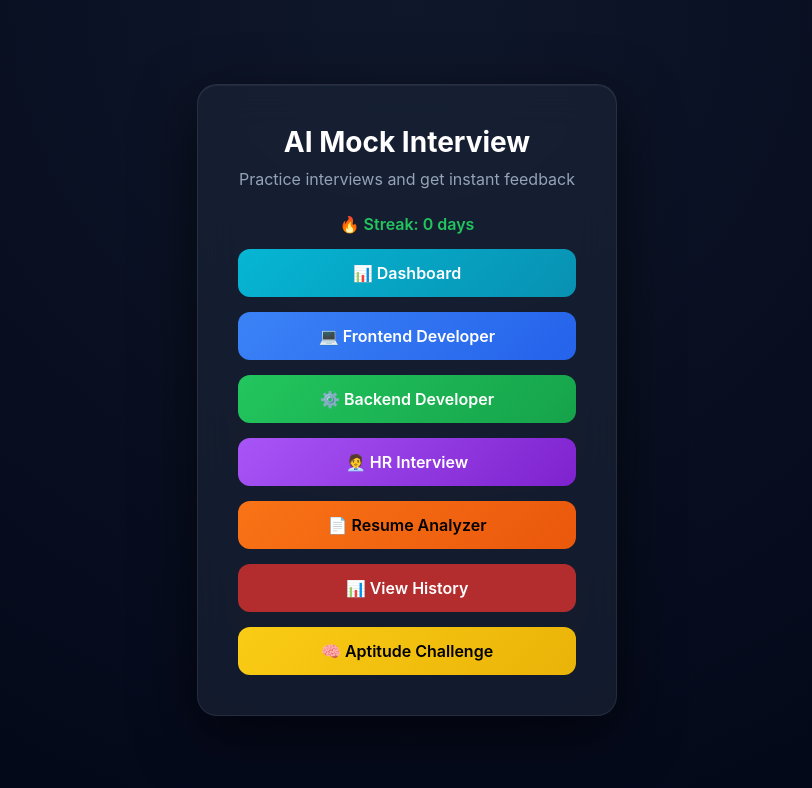
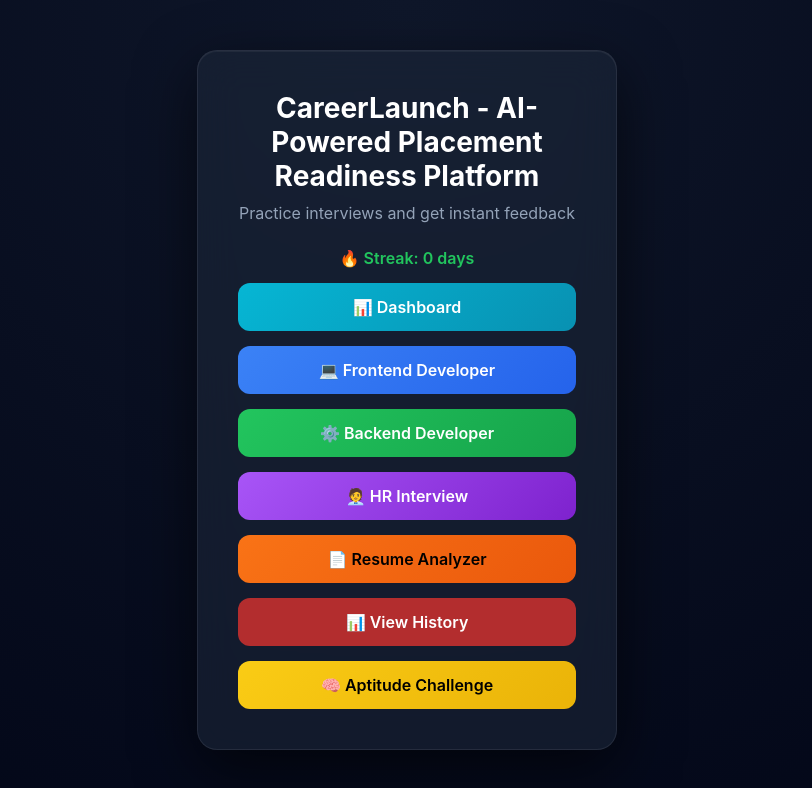
Before and after one commit to SBR2006V/ai-mock-interview, a Next.js app: page / in a window 1280 px wide. Shown: the top 788 px of the page, without its empty margins (233-1045 px from the left). Built offline with nearby package versions, Linux system fonts and the light colour scheme.

Commit message:
CareerLaunch - AI-Powered Placement Readiness Platform (name change)

```diff
--- a/app/layout.js
+++ b/app/layout.js
@@ -1,7 +1,7 @@
 import "./globals.css"; // ✅ THIS WAS MISSING
 
 export const metadata = {
-  title: "AI Mock Interview",
+  title: "CareerLaunch - AI-Powered Placement Readiness Platform",
   description: "Practice interviews",
 };
 
--- a/app/page.js
+++ b/app/page.js
@@ -23,7 +23,9 @@ export default function Home() {
   return (
     <div className="homeContainer">
       <div className="homeCard">
-        <h1 className="homeTitle">AI Mock Interview</h1>
+        <h1 className="homeTitle">
+          CareerLaunch - AI-Powered Placement Readiness Platform
+        </h1>
 
         <p className="homeSubtitle">
           Practice interviews and get instant feedback
```
Also changed, not shown: 1 other file (tests, documents, lock files or other folders).
